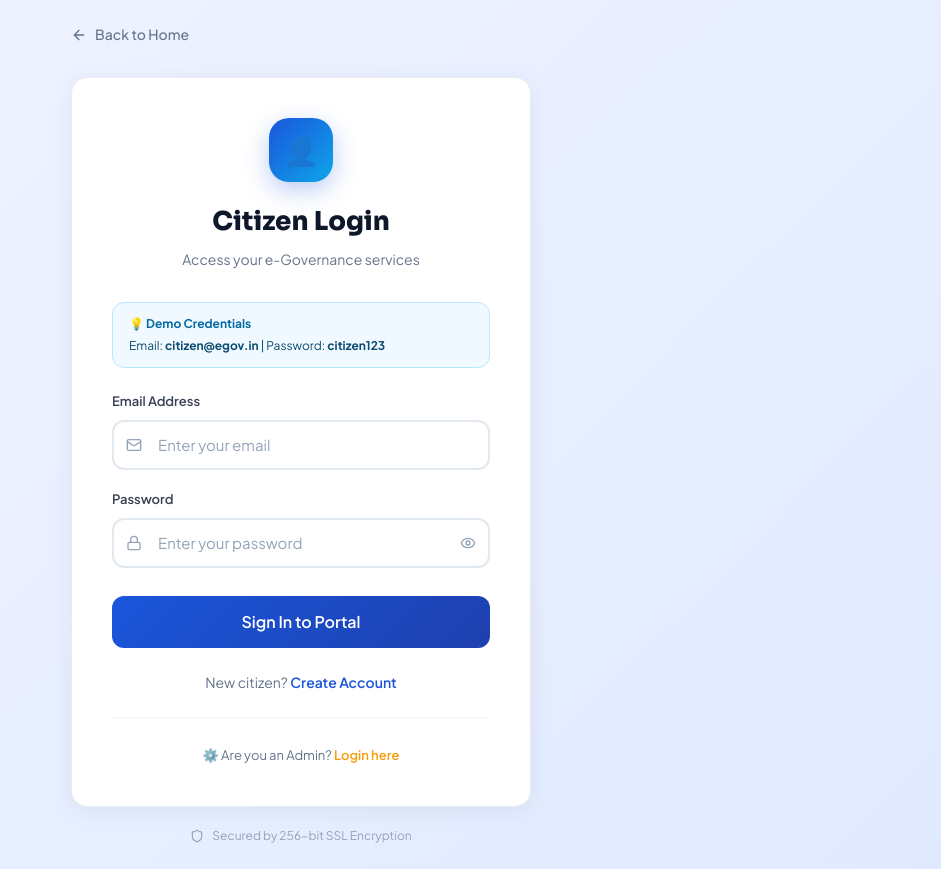
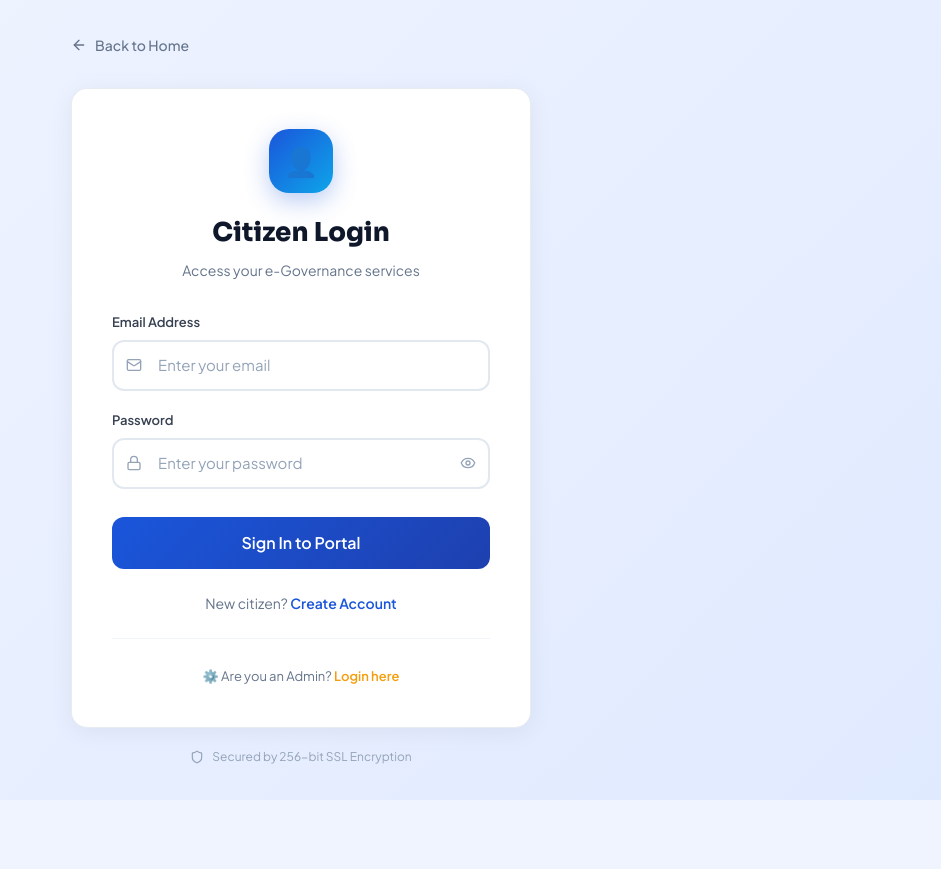
Before and after one commit to chaudharisanjana9125/e-Governanace-, a React (Vite) app: page /citizen/login in a window 1280 px wide. Shown: the whole page, without its empty margins (339-1280 px from the left). After the commit the page ends 800 px from the top, so only its background shows below. Built offline with nearby package versions, Linux system fonts and the light colour scheme; no server answers.

Commit message:
removed demo credentials from citizen login

```diff
--- a/src/pages/citizen/CitizenLogin.tsx
+++ b/src/pages/citizen/CitizenLogin.tsx
@@ -79,15 +79,6 @@ const handleSubmit = async (e: React.FormEvent) => {
             <p style={{ color: '#64748b', fontSize: 14, margin: 0 }}>Access your e-Governance services</p>
           </div>
 
-          {/* Demo credentials */}
-          <div style={{
-            background: '#f0f9ff', border: '1px solid #bae6fd',
-            borderRadius: 12, padding: '12px 16px', marginBottom: 24
-          }}>
-            <div style={{ fontSize: 12, fontWeight: 700, color: '#0369a1', marginBottom: 4 }}>💡 Demo Credentials</div>
-            <div style={{ fontSize: 12, color: '#0c4a6e' }}>Email: <strong>citizen@egov.in</strong> | Password: <strong>citizen123</strong></div>
-          </div>
-
           <form onSubmit={handleSubmit}>
             <div style={{ marginBottom: 20 }}>
               <label style={{ display: 'block', fontSize: 13, fontWeight: 600, color: '#374151', marginBottom: 8 }}>Email Address</label>
```
